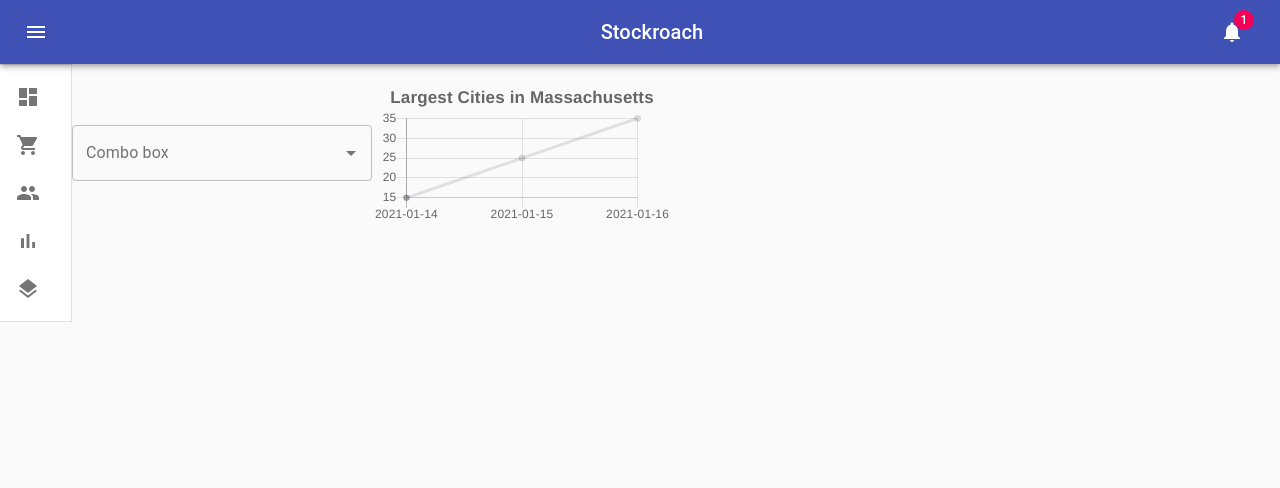
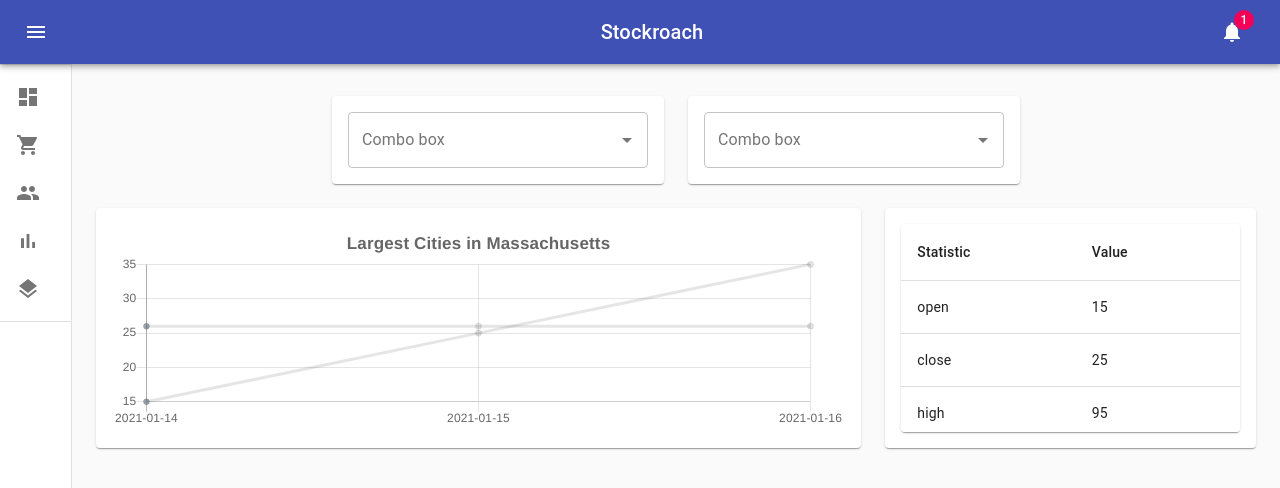
Before and after one commit to JacobRajah/Stockroach, a React (Create React App) app in the folder client/: page /search in a window 1280 px wide. Shown: the top 488 px of the page. Built offline with nearby package versions, Linux system fonts and the light colour scheme.

Commit message:
search page

```diff
--- a/client/src/components/graphing/graph.js
+++ b/client/src/components/graphing/graph.js
@@ -56,8 +56,12 @@ class Graph extends Component {
         var datelabels = this.data.map(function(e) {
             return e.date;
         });
-        var metric = this.data.map(function(e) {
-            return e[props.metrics];
+        var metric1 = this.data.map(function(e) {
+            return e[props.metric1];
+        });
+
+        var metric2 = this.data.map(function(e) {
+            return e[props.metric2];
         });
 
         this.state = {
@@ -66,7 +70,16 @@ class Graph extends Component {
                 datasets:[
                     {
                         label: 'Population',
-                        data: metric,
+                        data: metric1,
+                        fill: false,
+                        backgroundColor: [
+                            'rgba(92, 103, 125, 0.6)',
+                        ]
+                    },
+
+                    {
+                        label: 'Stocks',
+                        data: metric2,
                         fill: false,
                         backgroundColor: [
                             'rgba(92, 103, 125, 0.6)',
--- a/client/src/components/search-page/searchPage.css
+++ b/client/src/components/search-page/searchPage.css
@@ -12,8 +12,12 @@
   flex-wrap: wrap;
 }
 
-.Header {
+.searchHeader {
   background-color: grey;
+  text-align: center;
+  align-items: center;
+  justify-content: center;
+  display: inline-block;
 }
 
 .content {
@@ -25,3 +29,9 @@
 .root {
   display: flex;
 }
+
+.section {
+  height: "100%";
+  padding-top: 5;
+  background-color: "#fff";
+}
--- a/client/src/components/search-page/searchPage.js
+++ b/client/src/components/search-page/searchPage.js
@@ -1,12 +1,156 @@
-import React, {Component} from 'react'
-// import './main.css';
+import React from 'react';
+import clsx from 'clsx';
+import { makeStyles } from '@material-ui/core/styles';
+import Container from '@material-ui/core/Container';
+import Grid from '@material-ui/core/Grid';
+import Paper from '@material-ui/core/Paper';
+import TextField from '@material-ui/core/TextField';
+import Autocomplete from '@material-ui/lab/Autocomplete';
 import NavBar from '../templates/navbar';
 import Graph from '../graphing/graph';
-import TextField from '@material-ui/core/TextField';
-import Autocomplete from '@material-ui/lab/Autocomplete';
-import useStyles from '../templates/Dashboard';
 import './searchPage.css';
+import Table from '@material-ui/core/Table';
+import TableBody from '@material-ui/core/TableBody';
+import TableCell from '@material-ui/core/TableCell';
+import TableContainer from '@material-ui/core/TableContainer';
+import TableHead from '@material-ui/core/TableHead';
+import TableRow from '@material-ui/core/TableRow';
 
+const rows = [
+  {
+      stat: 'open',
+      value: 15,
+  },
+  {
+      stat: 'close',
+      value: 25,
+  },
+  {
+    stat: 'high',
+    value: 95,
+  },
+  {
+    stat: 'low',
+    value: 15,
+  },
+  {
+      stat: 'volume',
+      value: 350000,
+  }
+]
+
+function BasicTable() {
+  const classes = useStyles();
+
+  return (
+    <TableContainer component={Paper}>
+      <Table className={classes.table} aria-label="simple table">
+        <TableHead>
+          <TableRow>
+            <TableCell>Statistic</TableCell>
+            <TableCell>Value</TableCell>
+          </TableRow>
+        </TableHead>
+        <TableBody>
+          {rows.map((row) => (
+            <TableRow key={row.stat}>
+              <TableCell component="th" scope="row">
+                {row.stat}
+              </TableCell>
+              <TableCell>{row.value}</TableCell>
+            </TableRow>
+          ))}
+        </TableBody>
+      </Table>
+    </TableContainer>
+  );
+}
+
+// separator
+
+const drawerWidth = 240;
+
+export const useStyles = makeStyles((theme) => ({
+  root: {
+    display: 'flex',
+  },
+  table: {
+    minWidth: 250,
+  },
+  toolbar: {
+    paddingRight: 24, // keep right padding when drawer closed
+  },
+  toolbarIcon: {
+    display: 'flex',
+    alignItems: 'center',
+    justifyContent: 'flex-end',
+    padding: '0 8px',
+    ...theme.mixins.toolbar,
+  },
+  appBar: {
+    zIndex: theme.zIndex.drawer + 1,
+    transition: theme.transitions.create(['width', 'margin'], {
+      easing: theme.transitions.easing.sharp,
+      duration: theme.transitions.duration.leavingScreen,
+    }),
+  },
+  appBarShift: {
+    marginLeft: drawerWidth,
+    width: `calc(100% - ${drawerWidth}px)`,
+    transition: theme.transitions.create(['width', 'margin'], {
+      easing: theme.transitions.easing.sharp,
+      duration: theme.transitions.duration.enteringScreen,
+    }),
+  },
+  menuButton: {
+    marginRight: 36,
+  },
+  menuButtonHidden: {
+    display: 'none',
+  },
+  title: {
+    flexGrow: 1,
+  },
+  drawerPaper: {
+    position: 'relative',
+    whiteSpace: 'nowrap',
+    width: drawerWidth,
+    transition: theme.transitions.create('width', {
+      easing: theme.transitions.easing.sharp,
+      duration: theme.transitions.duration.enteringScreen,
+    }),
+  },
+  drawerPaperClose: {
+    overflowX: 'hidden',
+    transition: theme.transitions.create('width', {
+      easing: theme.transitions.easing.sharp,
+      duration: theme.transitions.duration.leavingScreen,
+    }),
+    width: theme.spacing(7),
+    [theme.breakpoints.up('sm')]: {
+      width: theme.spacing(9),
+    },
+  },
+  appBarSpacer: theme.mixins.toolbar,
+  content: {
+    flexGrow: 1,
+    height: '100vh',
+    overflow: 'auto',
+  },
+  container: {
+    paddingTop: theme.spacing(4),
+    paddingBottom: theme.spacing(4),
+  },
+  paper: {
+    padding: theme.spacing(2),
+    display: 'flex',
+    overflow: 'auto',
+    flexDirection: 'column',
+  },
+  fixedHeight: {
+    height: 240,
+  },
+}));
 
 const values = [
   { metric: 'ema_50'},
@@ -22,6 +166,7 @@ import './searchPage.css';
   { metric: "volume"}
 ];
 
+// search bar
 function ComboBox() {
 
   return (
@@ -37,43 +182,50 @@ function ComboBox() {
 
 export default function SearchPage() {
   const classes = useStyles();
+  const fixedHeightPaper = clsx(classes.paper, classes.fixedHeight);
 
-  return(
-    <div className="root">
+  return (
+    <div className={classes.root}>
       <NavBar></NavBar>
       <main className={classes.content}>
-        <h1 className="Header">SearchPage</h1>
-        <div className = "SearchBox">
-            <ComboBox></ComboBox>
-            <div className="SearchGraph">
-                <Graph legendPosition="bottom" displayTitle={true} displayLegend = {false} metrics = "ema_50"/>
+        <div className={classes.appBarSpacer} />
+        <Container maxWidth="lg"  className={classes.container} height="100%">
+          <Grid container spacing={3} justify = "center" alignItems="stretch" direction="row">
+            {/* search bar 1 */}
+            <Grid item xs={3.5}>
+              <Paper className={classes.paper}>
+                <ComboBox/>
+              </Paper>
+            </Grid>
+            {/* search bar 2 */}
+            <Grid item xs={3.5}>
+              <Paper className={classes.paper}>
+                <ComboBox/>
+              </Paper>
+            </Grid>
+            {/* Graph */}
+              <Grid item xs={12} md={8} lg={8}  alignItems="stretch">
+                <Paper className={fixedHeightPaper}>
+                  {/* {`Cell ${1}`} */}
+                  {/* <div className="section"> */}
+
+                    <Graph legendPosition="bottom" displayTitle={true} displayLegend = {false} metric1 = "ema_50" metric2 = "ema_250"/>
+                  {/* </div> */}
+                </Paper>
+              </Grid>
+            <Grid item xs={12} md={4} lg={4}>
+              <Paper className={fixedHeightPaper}>
+                <BasicTable/>
+              </Paper>
+            </Grid>
+          </Grid>
+          <div className = "searchHeader">
+            {/* <Box pt={4}>
+              <ComboBox/>
+            </Box> */}
           </div>
-      </div>
+        </Container>
       </main>
     </div>
-)
-
-
+  );
 }
-
-// class SearchPage extends Component {
-
-//     render() {
-//         return(
-//             <div className = "root">
-//               <NavBar></NavBar>
-//               <main className = "content">
-//                 <h1 className="Header">SearchPage</h1>
-//                 <div className = "SearchBox">
-//                     <ComboBox></ComboBox>
-//                     <div className="SearchGraph">
-//                         <Graph legendPosition="bottom" displayTitle={true} displayLegend = {false} metrics = "ema_50"/>
-//                     </div>
-//               </div>
-//               </main>
-//             </div>
-//         )
-//     }
-// }
-
-// export default SearchPage;
--- a/client/src/components/templates/Dashboard.js
+++ b/client/src/components/templates/Dashboard.js
@@ -11,6 +11,7 @@ import Chart from './Chart';
 import Deposits from './Deposits';
 import Orders from './Orders';
 import NavBar from './navbar';
+import '../search-page/searchPage.css';
 
 function Copyright() {
   return (
@@ -117,7 +118,6 @@ export default function Dashboard() {
         <div className={classes.appBarSpacer} />
         <Container maxWidth="lg" className={classes.container}>
           <Grid container spacing={3}>
-            {/* Chart */}
             <Grid item xs={12} md={8} lg={9}>
               <Paper className={fixedHeightPaper}>
                   <Chart></Chart>
@@ -137,9 +137,11 @@ export default function Dashboard() {
               </Paper>
             </Grid>
           </Grid>
-          <Box pt={4}>
-            <Copyright />
-          </Box>
+          <div className = "searchHeader">
+            <Box pt={4}>
+              <Copyright />
+            </Box>
+          </div>
         </Container>
       </main>
     </div>
```
Lines whose indentation alone changed are shown as unchanged.
